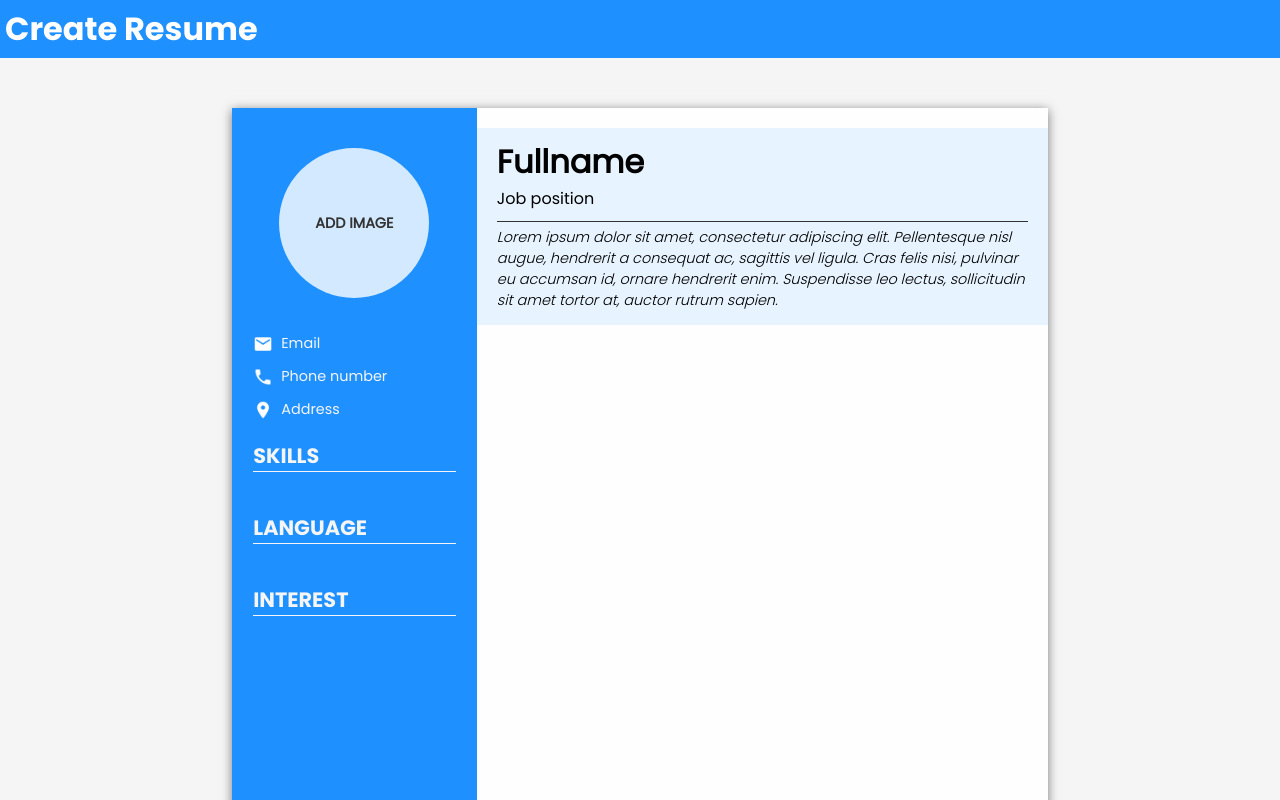
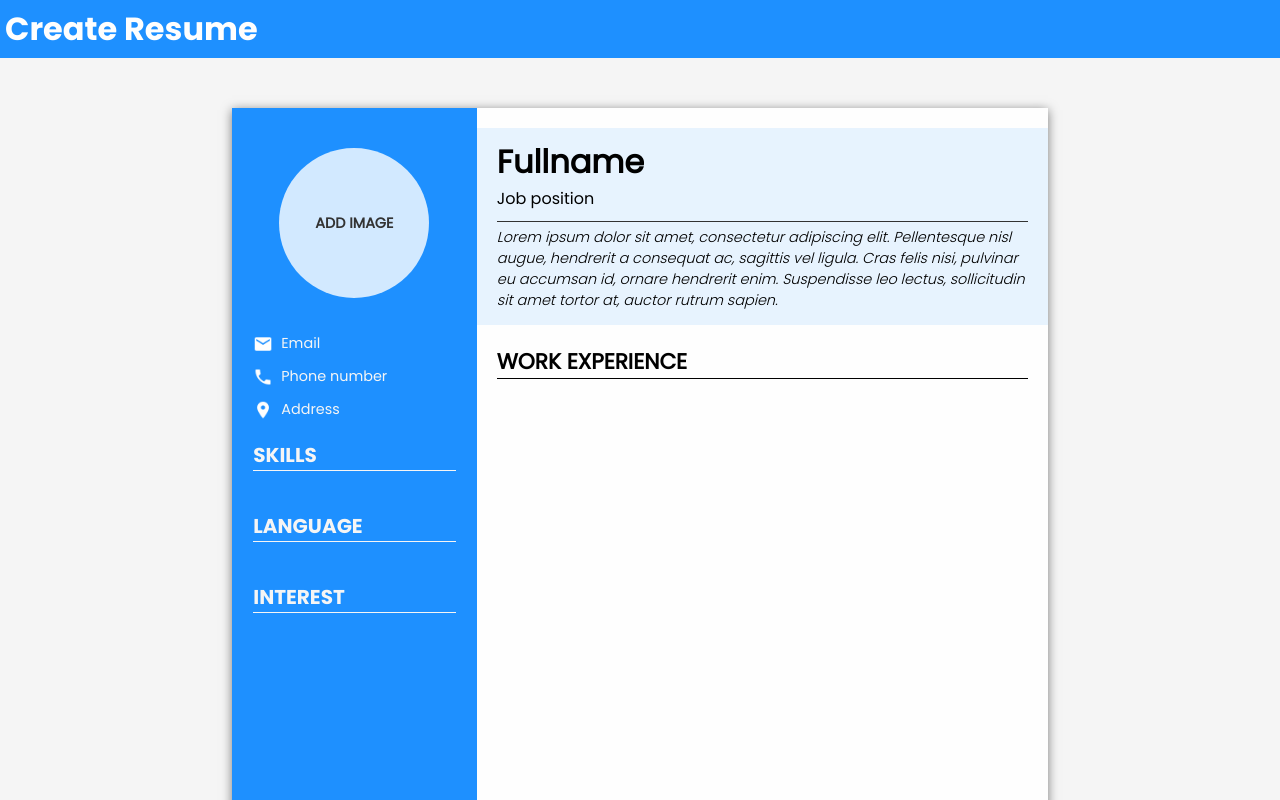
Before and after one commit to BigsizeJ/cv-application, a React (Create React App) app: page / in a window 1280 px wide. Shown: the top 800 px of the page. Built offline with nearby package versions, Linux system fonts and the light colour scheme.

Commit message:
reduced font size and add work experience

```diff
--- a/src/components/left-resume/Interest.js
+++ b/src/components/left-resume/Interest.js
@@ -34,6 +34,7 @@ const Interest = () => {
   };
 
   const showInput = (key) => {
+    removeFocus();
     setInterest((current) =>
       current.map((inter) => {
         if (inter.key === key) return { ...inter, show: true };
--- a/src/components/left-resume/Language.js
+++ b/src/components/left-resume/Language.js
@@ -34,6 +34,7 @@ const Language = () => {
   };
 
   const showInput = (key) => {
+    removeFocus();
     setLanguages((current) =>
       current.map((lang) => {
         if (lang.key === key) return { ...lang, show: true };
--- a/src/components/left-resume/Skill.js
+++ b/src/components/left-resume/Skill.js
@@ -38,6 +38,7 @@ const Skill = () => {
   };
 
   const showInput = (key) => {
+    removeFocus();
     setSkills((current) =>
       current.map((skill) => {
         if (skill.key === key) return { ...skill, show: true };
--- /dev/null
+++ b/src/components/right-resume/Experience.js
@@ -0,0 +1,11 @@
+import React, { useState, useEffect } from "react";
+
+const Experience = () => {
+  return (
+    <div className="experience-ctn">
+      <h1 className="right-legend">Work Experience</h1>
+    </div>
+  );
+};
+
+export default Experience;
--- a/src/components/right-resume/Right.js
+++ b/src/components/right-resume/Right.js
@@ -1,9 +1,11 @@
+import Experience from "./Experience";
 import NameAndObjective from "./NameAndObjective";
 
 const Right = () => {
   return (
     <div className="right">
       <NameAndObjective />
+      <Experience />
     </div>
   );
 };
--- a/src/styles/style.scss
+++ b/src/styles/style.scss
@@ -129,7 +129,7 @@ body {
 .legend {
     color: whitesmoke;
     font-weight: 700;
-    font-size: 1.30rem;
+    font-size: 1.25rem;
     font-family: Bold;
     width: 100%;
     border-bottom: 1px solid whitesmoke;
@@ -190,9 +190,9 @@ body {
     }
 }
 
-
 .right {
     display: flex;
+    flex-direction: column;
     margin-top: 20px;
     .name-objective {
         padding: 0px 20px;
@@ -251,3 +251,15 @@ body {
        }
     }
 }
+.right-legend {
+    color: #000;
+    font-size: 1.35rem;
+    border-bottom: 1px solid black;
+    text-transform: uppercase;
+}
+
+.experience-ctn {
+    display: flex;
+    flex-direction: column;
+    padding: 20px;
+}
```
